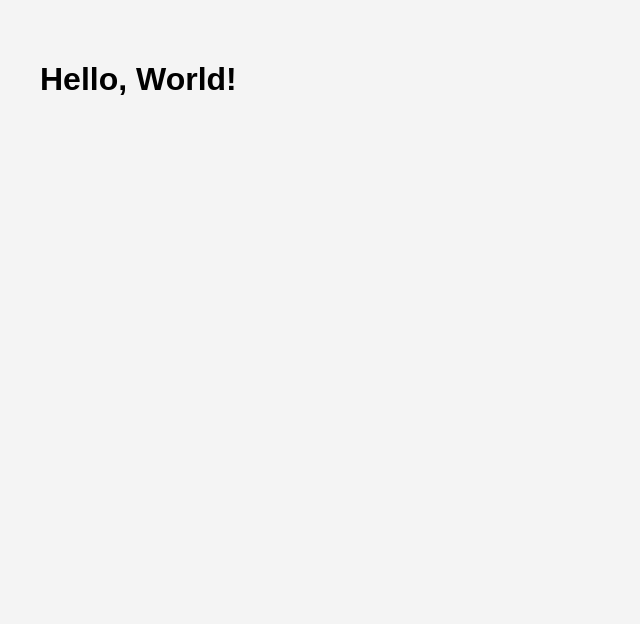
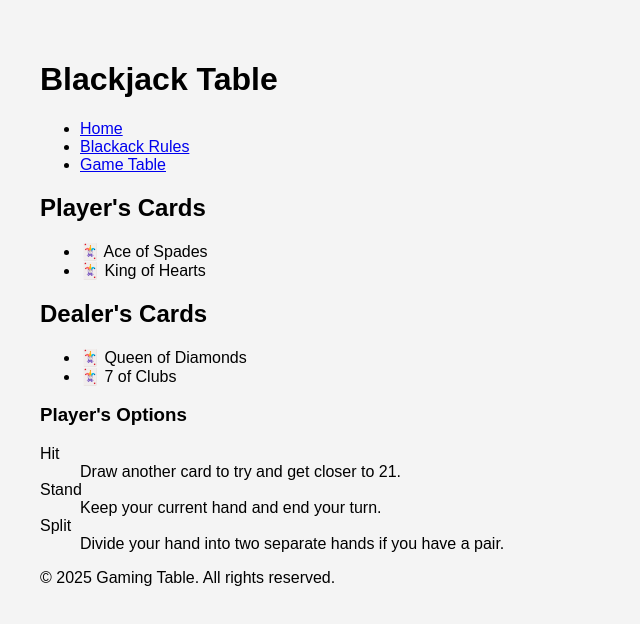
Before and after one commit to JaydenPearlM/TechWise_Vscode_Web, a plain HTML site: page index.html in a window 1280 px wide. Shown: the whole page, without its empty margins (0-640 px from the left). Drawn offline with Linux system fonts and the light colour scheme.

Commit message:
Add Blackjack game pages

```diff
--- a/index.html
+++ b/index.html
@@ -1,13 +1,55 @@
 <!DOCTYPE html>
 <html lang="en">
-<head>
-    <meta charset="UTF-8">
-    <meta name="viewport" content="width=device-width, initial-scale=1.0">
-    <title>Template</title>
-    <link rel="stylesheet" href="style.css">
-</head>
-<body>
-    <h1>Hello, World!</h1>
-    <script src="script.js"></script>
-</body>
+  <head>
+    <meta charset="UTF-8" />
+    <meta name="viewport" content="width=device-width, initial-scale=1.0" />
+    <title>Gaming Table</title>
+    <link rel="stylesheet" href="style.css" />
+  </head>
+  <body>
+    <header>
+      <h1>Blackjack Table</h1>
+      <nav>
+        <ul>
+          <li><a href="index.html">Home</a></li>
+          <li><a href="rules.html">Blackack Rules</a></li>
+          <li><a href="table.html">Game Table</a></li>
+        </ul>
+      </nav>
+    </header>
+
+    <main>
+      <section id="player-cards">
+        <h2>Player's Cards</h2>
+        <ul>
+          <li>🃏 Ace of Spades</li>
+          <li>🃏 King of Hearts</li>
+        </ul>
+      </section>
+
+      <section id="dealer-cards">
+        <h2>Dealer's Cards</h2>
+        <ul>
+          <li>🃏 Queen of Diamonds</li>
+          <li>🃏 7 of Clubs</li>
+        </ul>
+      </section>
+
+      <section id="player-options">
+        <h3>Player's Options</h3>
+        <dl>
+          <dt>Hit</dt>
+          <dd>Draw another card to try and get closer to 21.</dd>
+          <dt>Stand</dt>
+          <dd>Keep your current hand and end your turn.</dd>
+          <dt>Split</dt>
+          <dd>Divide your hand into two separate hands if you have a pair.</dd>
+        </dl>
+      </section>
+    </main>
+
+    <footer>
+      <p>&copy; 2025 Gaming Table. All rights reserved.</p>
+    </footer>
+  </body>
 </html>
```
Also changed, not shown: rules.html (added, +33 -0 lines), table.html (added, +22 -0 lines).
